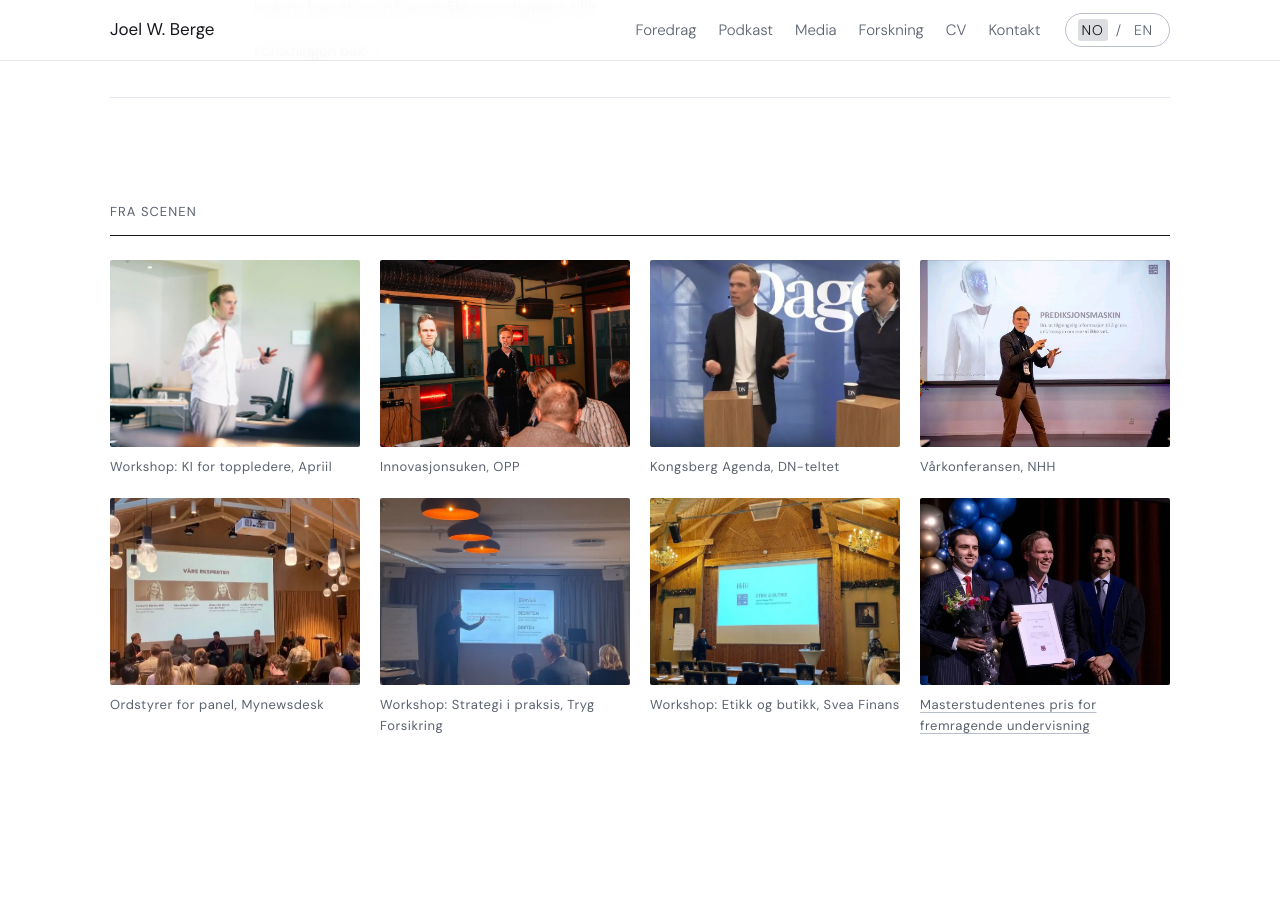
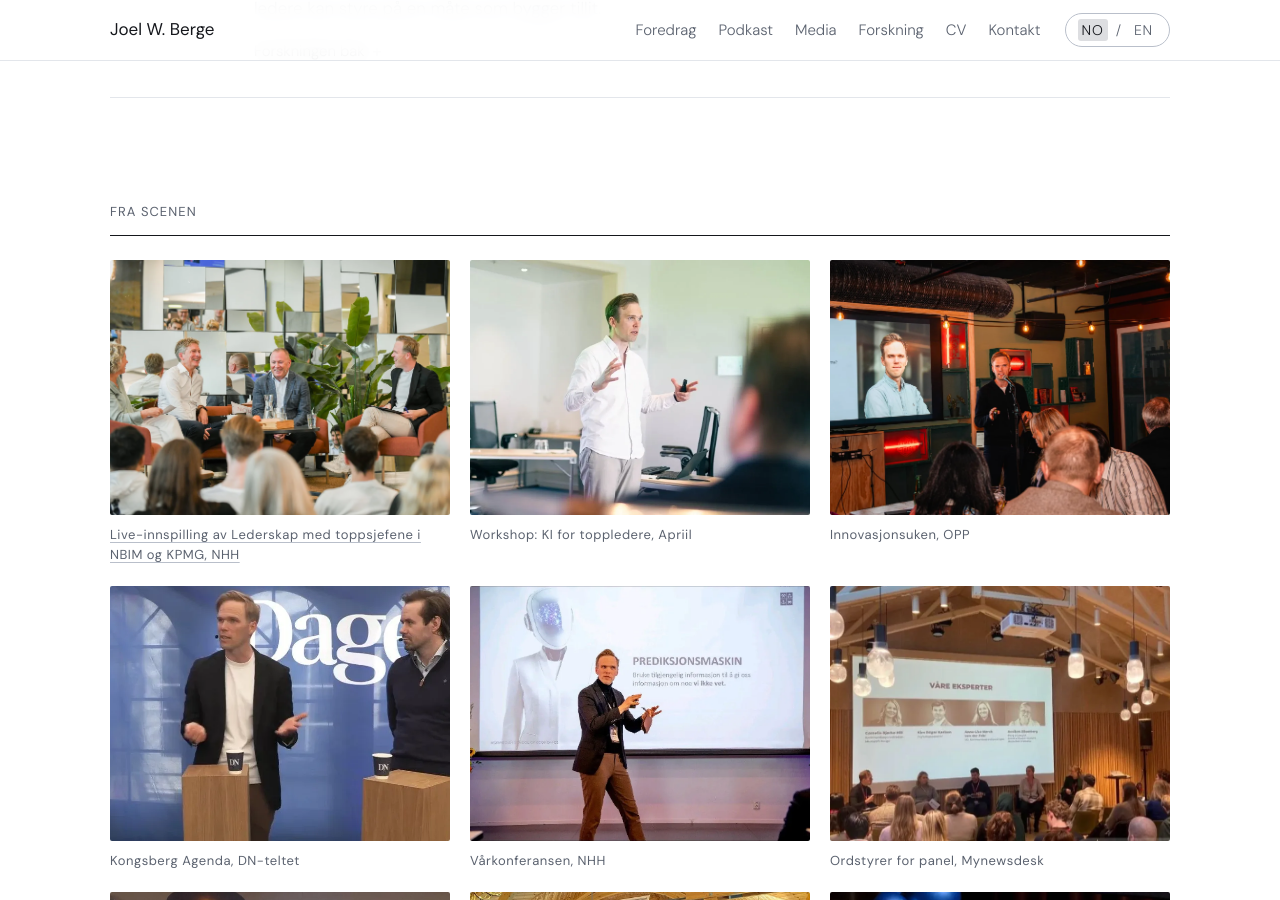
Before and after one commit to joelberge/joelberge.github.io, a Jekyll site: the page built from index.html, in a window 1280 px wide and 900 px high, scrolled down 2493 px. Built offline with Jekyll 4.4.1, drawn with Linux system fonts in a browser that asks for light colours; some of the changed text lies outside the part shown.

Commit message:
Live Lederskap photo in gallery; Associate Editor, Accounting Forum (#12)
- Gallery: photo from the live recording of Lederskap with the CEOs of NBIM
  and KPMG, first after the lead photo, linking to the NHH event page
- Gallery switches to three columns so nine photos make an even 3x3 grid
- CV, service: Associate Editor, Accounting Forum (2026-)


Claude-Session: https://claude.ai/code/session_01QuEDscUrZkVPfLcMTuAdVm

Co-authored-by: Claude <noreply@anthropic.com>

```diff
--- a/_data/cv.yml
+++ b/_data/cv.yml
@@ -46,6 +46,8 @@
 
 - heading: { nb: Verv og forskningsmidler, en: Service and grants }
   items:
+    - when: 2026–
+      what: { nb: "Associate Editor, Accounting Forum", en: "Associate Editor, Accounting Forum" }
     - when: 2025–
       what: { nb: "NHHs representant i Nasjonalt fagorgan for etikk i økonomisk-administrative fag (UHR-ØA)", en: "NHH's representative on the National Council for Ethics in Business and Administration (UHR-ØA)" }
     - when: 2022–
--- a/_data/gallery.yml
+++ b/_data/gallery.yml
@@ -11,6 +11,15 @@
   caption:
     nb: CFO-nettverket, PwC
     en: CFO network, PwC
+
+- image: /assets/img/action/lederskap-live.webp
+  width: 1600
+  height: 1066
+  position: 55% 50%
+  caption:
+    nb: Live-innspilling av Lederskap med toppsjefene i NBIM og KPMG, NHH
+    en: Live recording of Lederskap with the CEOs of NBIM and KPMG, NHH
+  link: https://www.nhh.no/kalender/2026/september/live-innspilling-av-lederskap/
 
 - image: /assets/img/action/apriil.webp
   width: 1125
--- a/assets/css/site.css
+++ b/assets/css/site.css
@@ -163,7 +163,7 @@ h1 {
 .talks-photo img { width: 100%; height: auto; aspect-ratio: 4 / 3; object-fit: cover; border-radius: 2px; }
 .talks-photo figcaption, .gallery figcaption { font-size: 13px; letter-spacing: 0.04em; color: var(--muted); margin-top: 10px; font-weight: 400; }
 .list-title.gallery-title { margin-top: clamp(64px, 9vw, 104px); }
-.gallery { display: grid; grid-template-columns: repeat(4, minmax(0, 1fr)); gap: 20px; margin-top: 24px; }
+.gallery { display: grid; grid-template-columns: repeat(3, minmax(0, 1fr)); gap: 20px; margin-top: 24px; }
 .gallery figure { margin: 0; }
 .gallery figcaption a { text-decoration: underline; text-decoration-color: var(--rule-strong); }
 .gallery img { width: 100%; height: auto; aspect-ratio: 4 / 3; object-fit: cover; border-radius: 2px; }
```
Also changed, not shown: assets/img/action/lederskap-live.webp (added).
